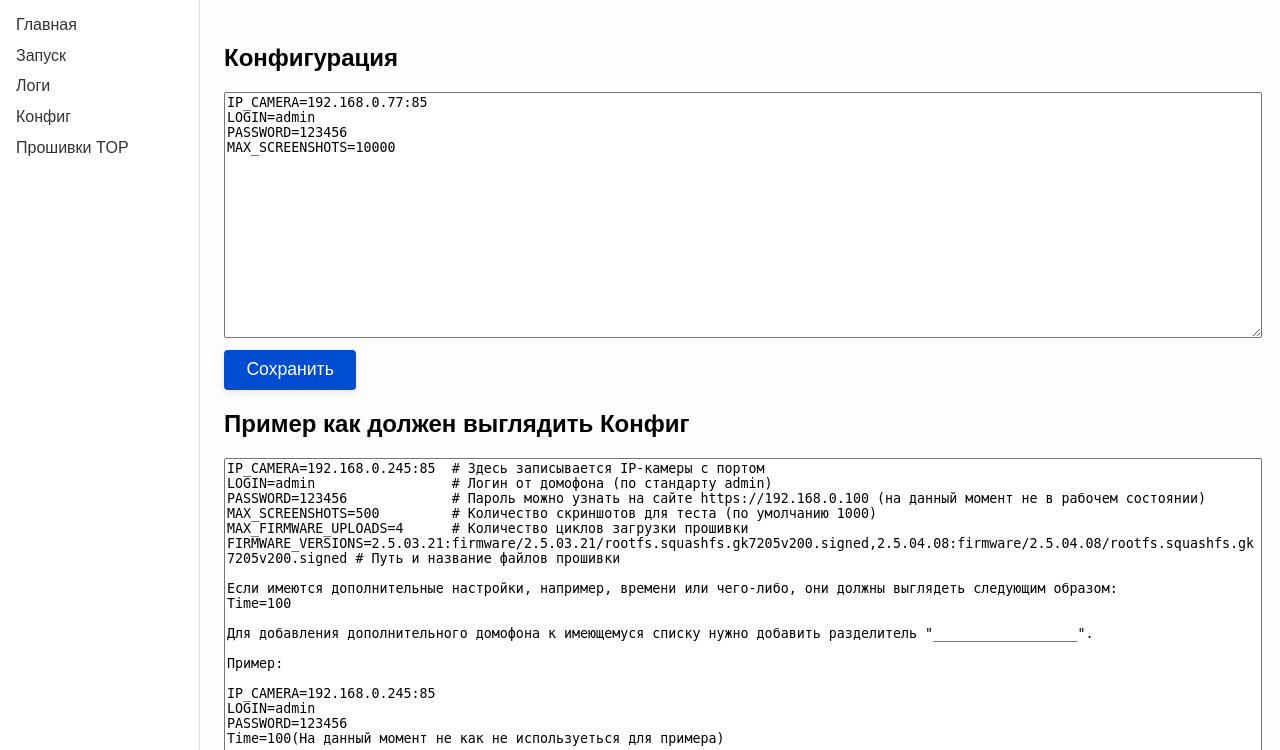
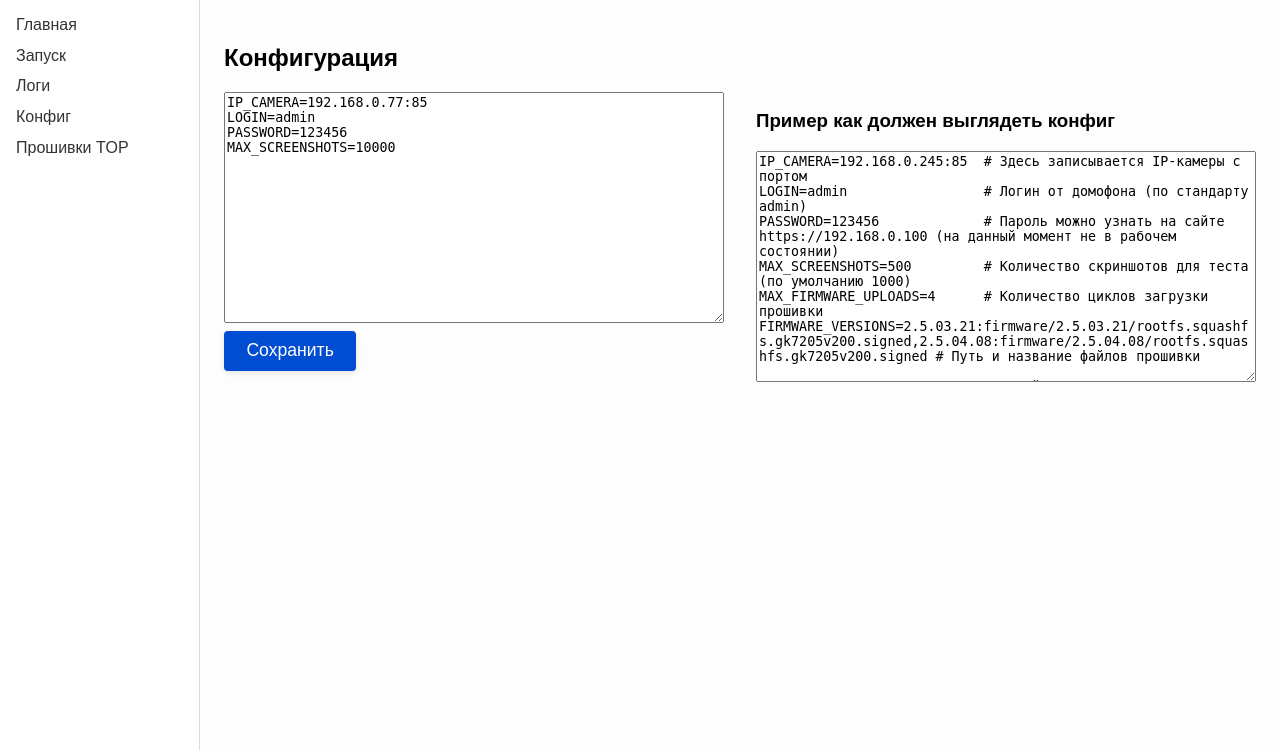
Before and after one commit to gree03/WebAutoTest, a Flask app: page /config in a window 1280 px wide. Shown: the part 88-838 px from the top of the page. Run offline with Flask 3, Linux system fonts and the light colour scheme.

Commit message:
Add timer on run page and improve config layout

```diff
--- a/static/css/style.css
+++ b/static/css/style.css
@@ -110,6 +110,31 @@
   font-size: 0.95rem;
   color: #212529;
   white-space: pre-wrap;
+}
+
+/* ========== CONFIG PAGE ========== */
+.config-container {
+  display: flex;
+  flex-wrap: wrap;
+  gap: 2rem;
+}
+
+.config-container textarea {
+  width: 100%;
+  box-sizing: border-box;
+  font-family: monospace;
+}
+
+.config-container .edit-form,
+.config-container .example-block {
+  flex: 1 1 45%;
+  display: flex;
+  flex-direction: column;
+}
+
+.config-container .edit-form button {
+  align-self: flex-start;
+  margin-top: 0.5rem;
 }
 
 
--- a/templates/config.html
+++ b/templates/config.html
@@ -2,14 +2,14 @@
 
 {% block content %}
   <h2>Конфигурация</h2>
-  <!-- Форма для редактирования config.txt -->
-  <form method="post">
-    <textarea name="config" rows="15" style="width:100%;height: 240px;">{{ config | e }}</textarea>
-    <button type="submit">Сохранить</button>
-  </form>
-  <div><h2>Пример как должен выглядить Конфиг</h2>
-  <form method="post">
-    <textarea readonly name="config" rows="15" style="width:100%;height: 320px;">
+  <div class="config-container">
+    <form class="edit-form" method="post">
+      <textarea name="config" rows="15">{{ config | e }}</textarea>
+      <button type="submit">Сохранить</button>
+    </form>
+    <div class="example-block">
+      <h3>Пример как должен выглядеть конфиг</h3>
+      <textarea readonly rows="15">
 IP_CAMERA=192.168.0.245:85  # Здесь записывается IP-камеры с портом
 LOGIN=admin                 # Логин от домофона (по стандарту admin)
 PASSWORD=123456             # Пароль можно узнать на сайте https://192.168.0.100 (на данный момент не в рабочем состоянии)
@@ -34,7 +34,7 @@
 LOGIN=admin
 PASSWORD=123456
 и т. д.
-    </textarea>
-  </form>
-</div>
+      </textarea>
+    </div>
+  </div>
 {% endblock %}
--- a/templates/run.html
+++ b/templates/run.html
@@ -13,6 +13,9 @@
     <button id="resultBtn">Результат</button>
   </div>
 
+  <!-- Таймер выполнения -->
+  <div id="timer" style="font-weight:bold; margin-bottom:1rem;">00:00</div>
+
   <!-- Полоса прогресса (общая для всех трёх) -->
   <div style="margin-top:1rem">
     <label for="progressBar"></label>
```
Also changed, not shown: static/js/main.js (+31 -0 lines).
